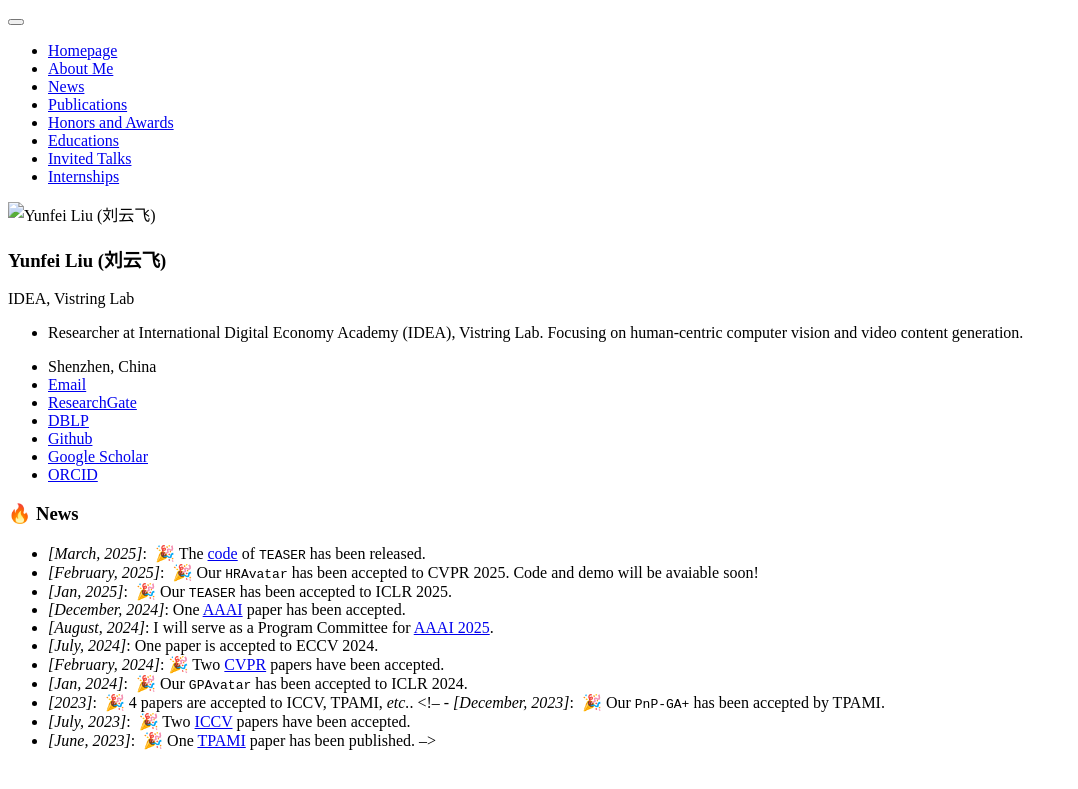
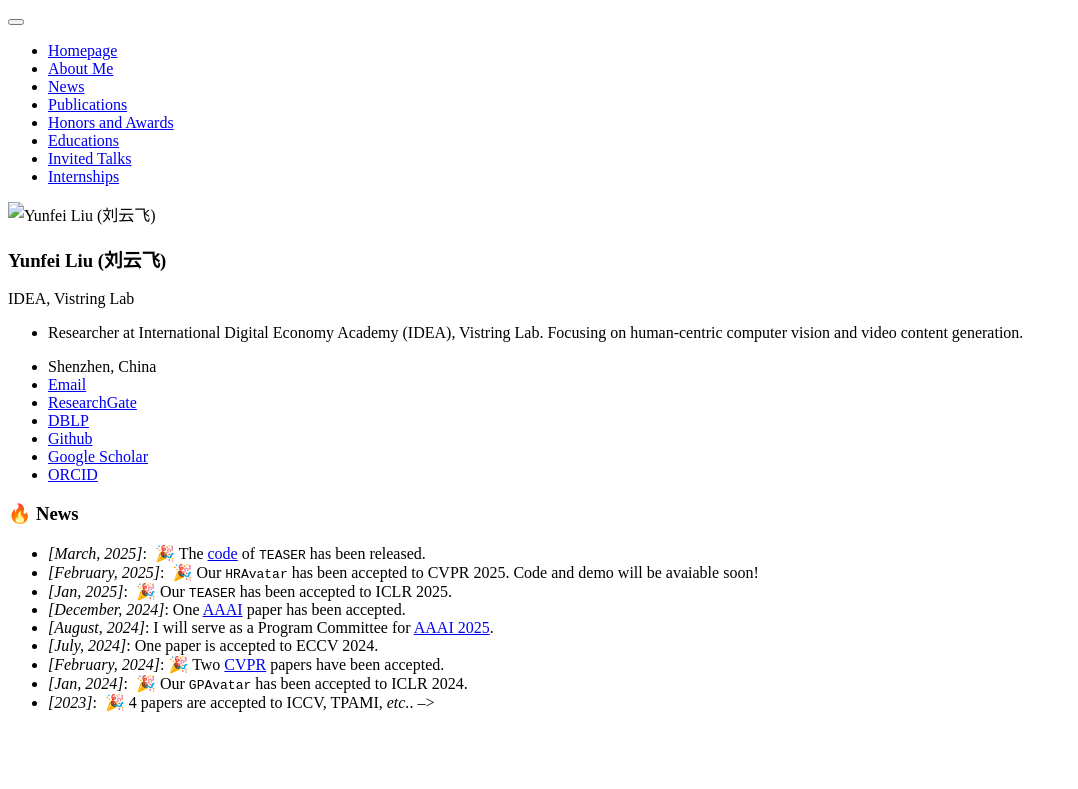
Before and after one commit to gagajian/gagajian.github.io, a Jekyll site: the page built from _pages/includes/news.md, in a window 1280 px wide. Shown: the top 789 px of the page, without its empty margins (0-1078 px from the left). Built offline with Jekyll 4.4.1, drawn with Linux system fonts in a browser that asks for light colours; our own code applies the rules of GitHub Pages for plain Markdown files.

Commit message:
update news

```diff
--- a/_pages/includes/news.md
+++ b/_pages/includes/news.md
@@ -8,8 +8,8 @@
 - *[February, 2024]*:  🎉 Two [CVPR](https://cvpr2024.thecvf.com/) papers have been accepted.
 - *[Jan, 2024]*: &nbsp;🎉 Our `GPAvatar` has been accepted to ICLR 2024.
 - *[2023]*: &nbsp;🎉 4 papers are accepted to ICCV, TPAMI, *etc.*.
-<!-- - *[December, 2023]*: &nbsp;🎉 Our `PnP-GA+` has been accepted by TPAMI.
-- *[July, 2023]*: &nbsp;🎉 Two [ICCV](https://iccv2023.thecvf.com) papers have been accepted.
-- *[June, 2023]*: &nbsp;🎉 One [TPAMI](https://ieeexplore.ieee.org/document/9220850) paper has been published. -->
+<!-- - *[December, 2023]*: &nbsp;🎉 Our `PnP-GA+` has been accepted by TPAMI. -->
+<!-- - *[July, 2023]*: &nbsp;🎉 Two [ICCV](https://iccv2023.thecvf.com) papers have been accepted. -->
+<!-- - *[June, 2023]*: &nbsp;🎉 One [TPAMI](https://ieeexplore.ieee.org/document/9220850) paper has been published. --> -->
 <!-- - *[April, 2023]*: &nbsp;🎉 One [CVMJ](https://www.sciopen.com/article/10.1007/s41095-022-0294-4) paper has been accepted. -->
 <!-- - *[Mar, 2022]*: &nbsp;🎉 Two [CVPR](https://cvpr2022.thecvf.com/) papers have been accepted. -->
```
